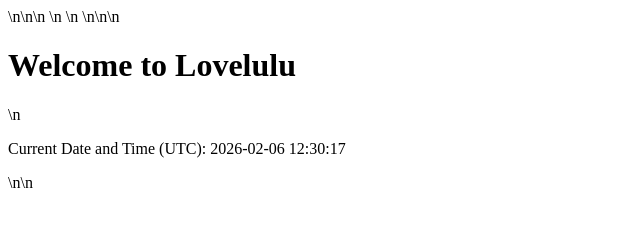
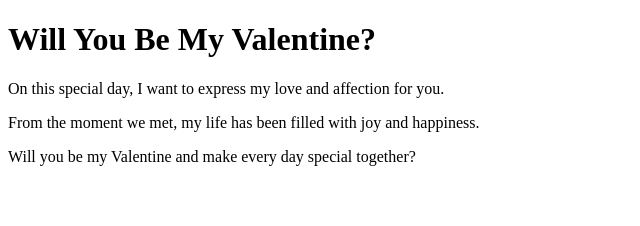
Before and after one commit to loal74906-sys/Lovelulu, a plain HTML site: page index.html in a window 1280 px wide. Shown: the whole page, without its empty margins (0-640 px from the left). Drawn offline with Linux system fonts and the light colour scheme.

Commit message:
Create index.html for Valentine's Day proposal

```diff
--- a/index.html
+++ b/index.html
@@ -1 +1,14 @@
-<!DOCTYPE html>\n<html lang="en">\n<head>\n    <meta charset="UTF-8">\n    <meta name="viewport" content="width=device-width, initial-scale=1.0">\n    <title>Document</title>\n</head>\n<body>\n    <h1>Welcome to Lovelulu</h1>\n    <p>Current Date and Time (UTC): 2026-02-06 12:30:17</p>\n</body>\n</html>
+<!DOCTYPE html>
+<html lang="en">
+<head>
+    <meta charset="UTF-8">
+    <meta name="viewport" content="width=device-width, initial-scale=1.0">
+    <title>Valentine's Day Proposal</title>
+</head>
+<body>
+    <h1>Will You Be My Valentine?</h1>
+    <p>On this special day, I want to express my love and affection for you.</p>
+    <p>From the moment we met, my life has been filled with joy and happiness.</p>
+    <p>Will you be my Valentine and make every day special together?</p>
+</body>
+</html>
```
